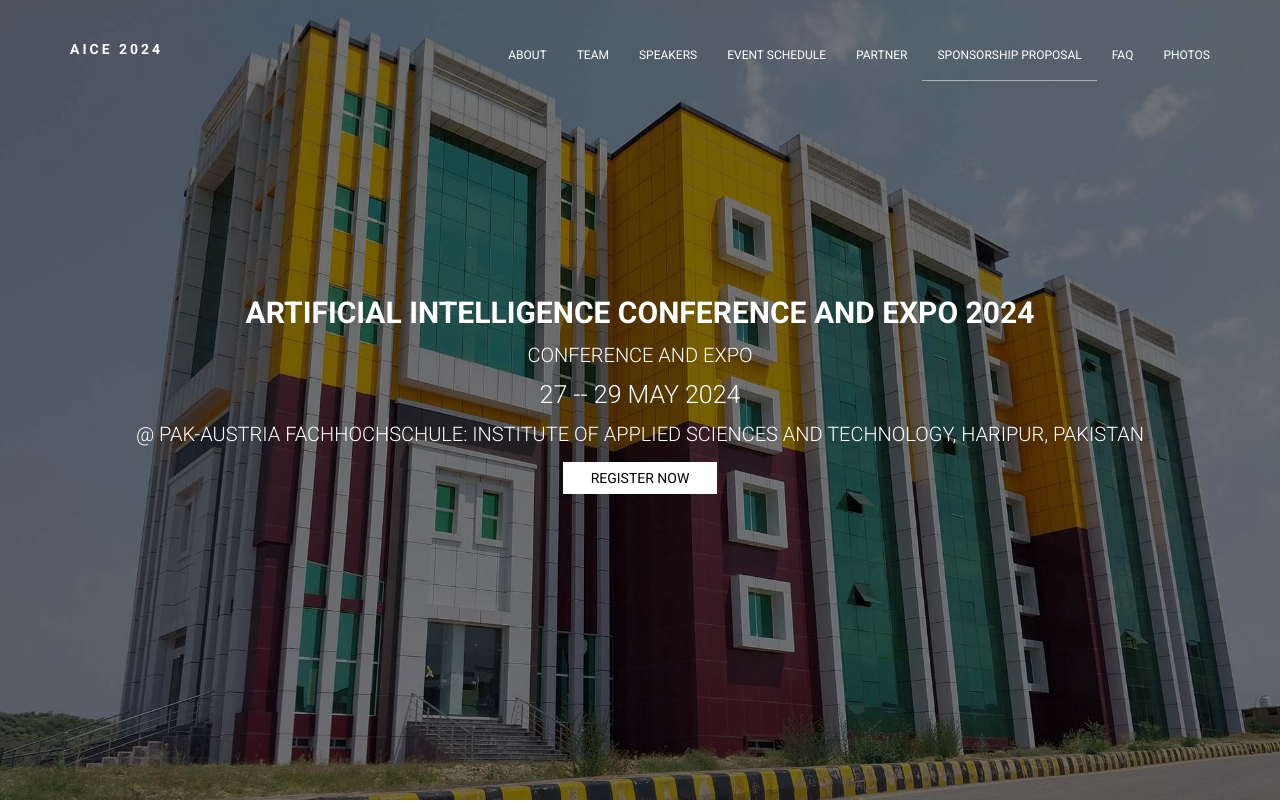
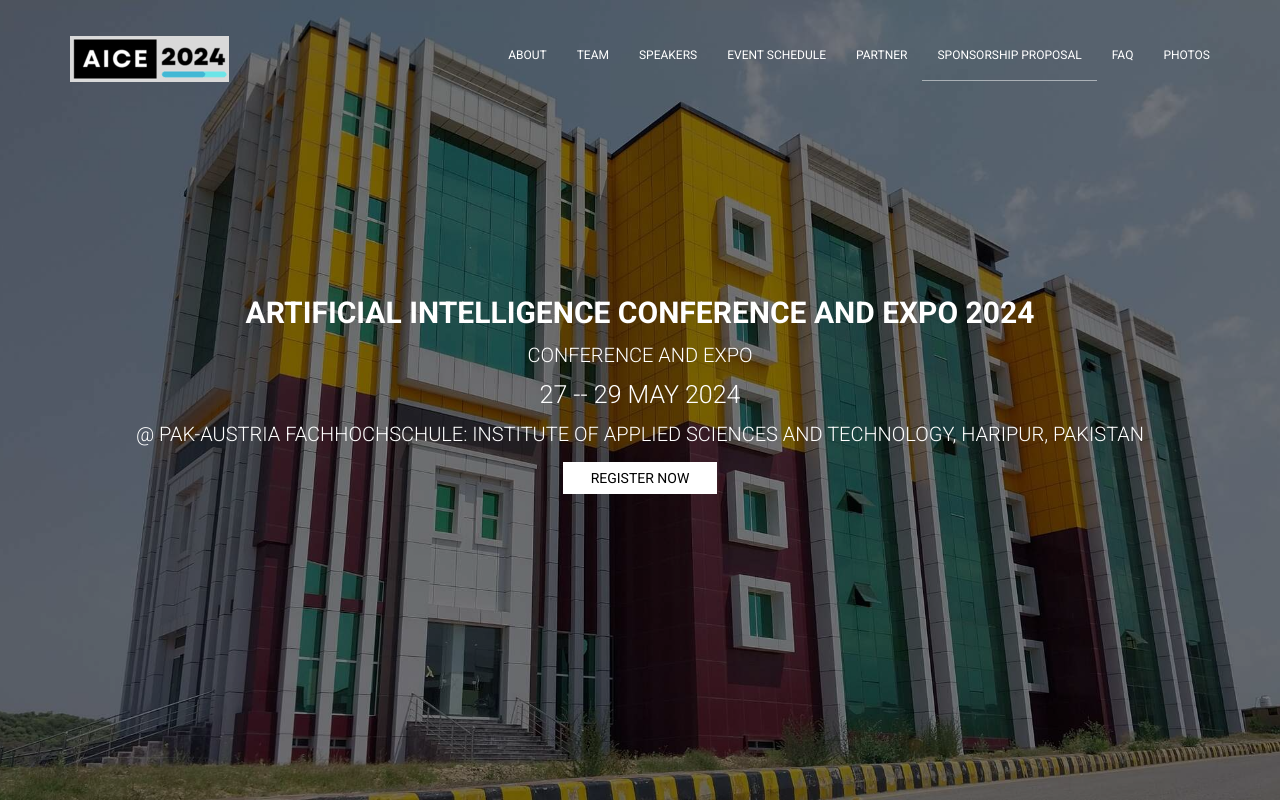
Before and after one commit to SPCAIOfficial/aice, a website: page Sponsor.html in a window 1280 px wide. Shown: the top 802 px of the page. Drawn offline with Linux system fonts and the light colour scheme; files whose address does not match are found by name.

Commit message:
logo file updated

```diff
--- a/Sponsor.html
+++ b/Sponsor.html
@@ -31,9 +31,7 @@
                     <a class="logo" href="index.html">
 
                         <!-- logo image  -->
-
-
-                        AICE 2024
+                        <img src="assets/images/AICE_logo.png" alt="Logo">
                     </a>
                 </div>
 
```
Also changed, not shown: Tutorial_schedule.html (+1 -3 lines), schedule.html (+1 -3 lines), team.html (+1 -3 lines).
